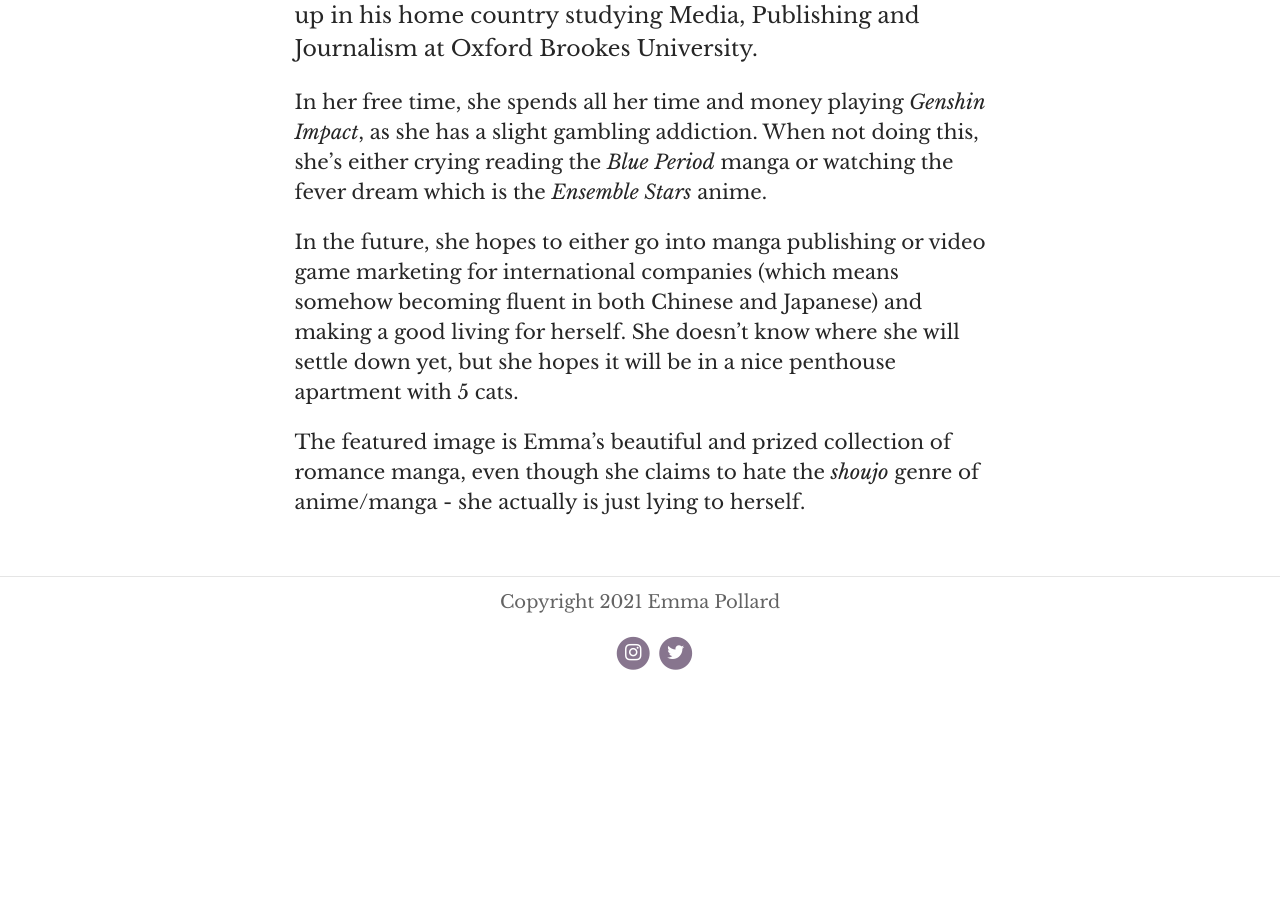
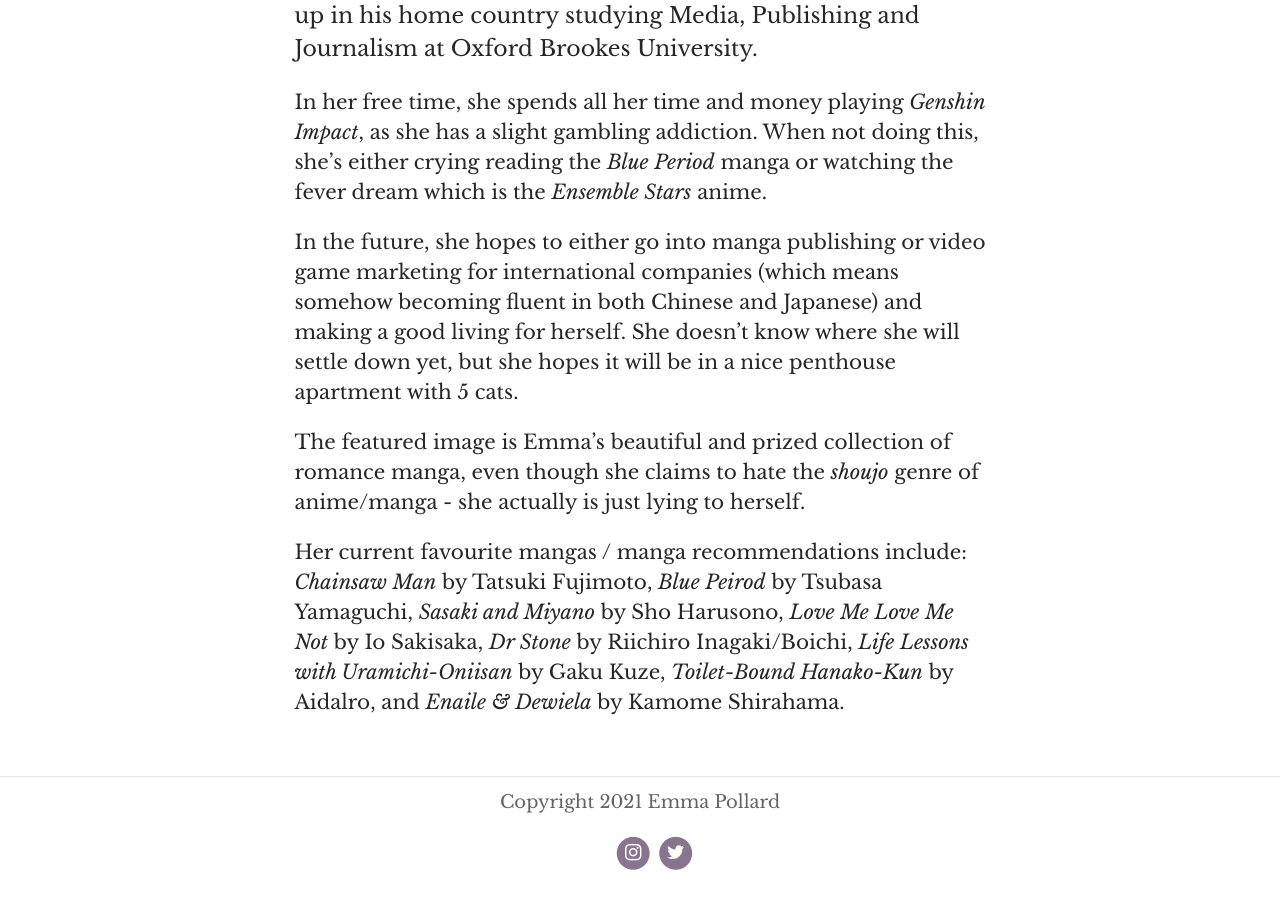
Before and after one commit to emmapollard/typographicdesign, a Jekyll site: the page built from pages/about.md, in a window 1280 px wide and 900 px high, scrolled down 608 px. Built offline with Jekyll 4.4.1, drawn with Linux system fonts in a browser that asks for light colours; some web fonts are replaced; before the commit the page ends 1308 px from its top, so only the background shows below that.

Commit message:
Update Page “about”

```diff
--- a/pages/about.md
+++ b/pages/about.md
@@ -18,3 +18,5 @@ In her free time, she spends all her time and money playing *Genshin Impact*, as
 In the future, she hopes to either go into manga publishing or video game marketing for international companies (which means somehow becoming fluent in both Chinese and Japanese) and making a good living for herself. She doesn't know where she will settle down yet, but she hopes it will be in a nice penthouse apartment with 5 cats.
 
 The featured image is Emma's beautiful and prized collection of romance manga, even though she claims to hate the *shoujo* genre of anime/manga - she actually is just lying to herself.
+
+Her current favourite mangas / manga recommendations include: *Chainsaw Man* by Tatsuki Fujimoto, *Blue Peirod* by Tsubasa Yamaguchi, *Sasaki and Miyano* by Sho Harusono, *Love Me Love Me Not* by Io Sakisaka, *Dr Stone* by Riichiro Inagaki/Boichi, *Life Lessons with Uramichi-Oniisan* by Gaku Kuze, *Toilet-Bound Hanako-Kun* by Aidalro, and *Enaile & Dewiela* by Kamome Shirahama.
```
